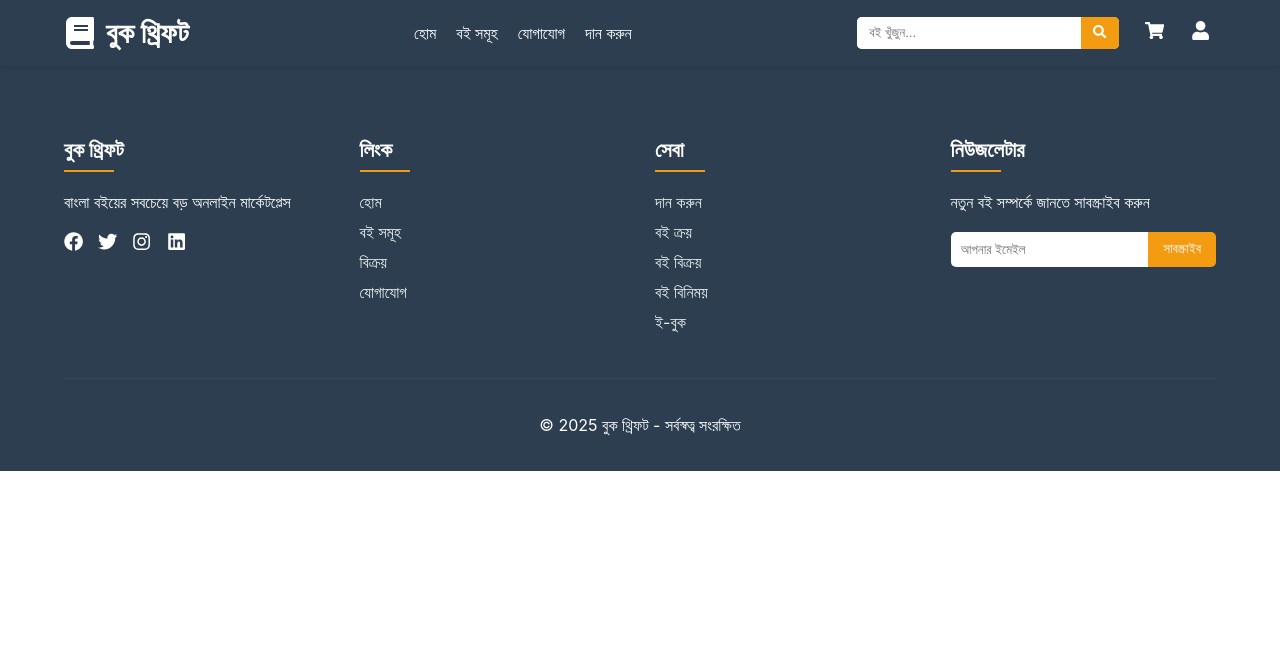
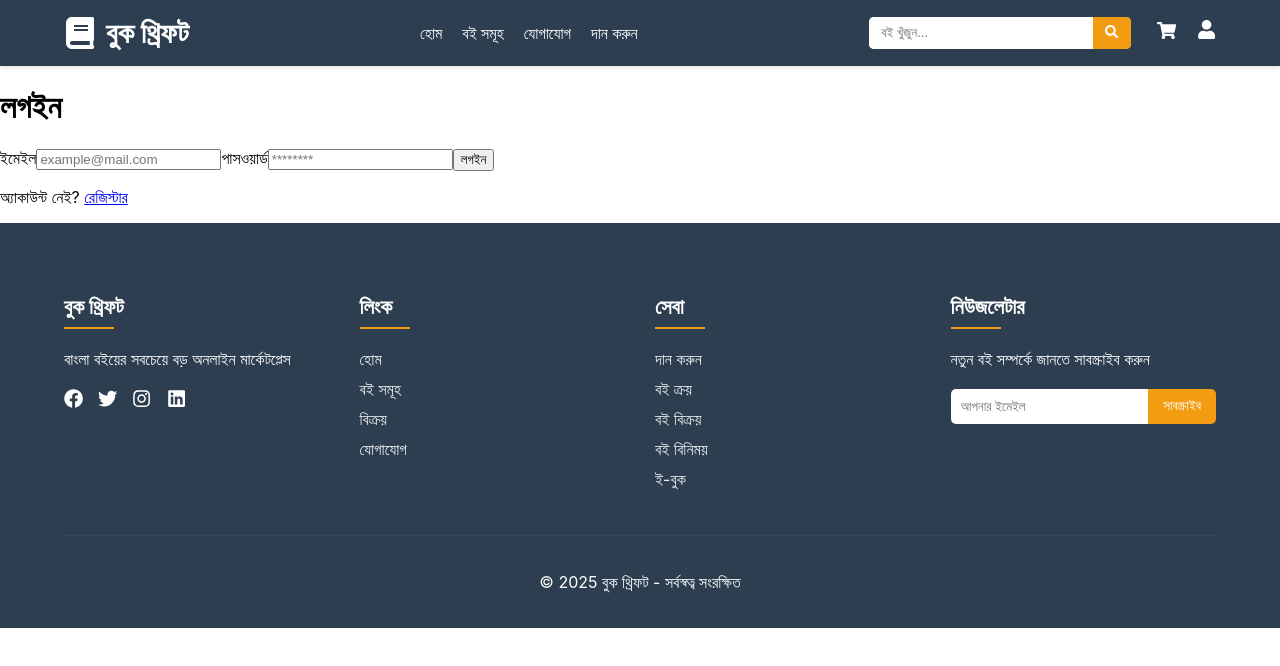
Before and after one commit to sucksatcse/bookthriftnew, a React (Create React App) app in the folder bookthrift/: page /login in a window 1280 px wide. Shown: the top 666 px of the page. Built offline with nearby package versions, Linux system fonts and the light colour scheme.

Commit message:
Added login page and updated Navbar

```diff
--- a/bookthrift/src/App.js
+++ b/bookthrift/src/App.js
@@ -8,6 +8,7 @@ import Home from './pages/Home/Home';
 import Contact from './pages/Contact/Contact';
 import Donation from './pages/Donation/Donation';
 import ProductList from './pages/ProductList/ProductList';
+import Login from './pages/Login/Login';   // ✅ new import
 
 import './styles/App.css';
 
@@ -22,6 +23,7 @@ function App() {
             <Route path="/contact" element={<Contact />} />
             <Route path="/donation" element={<Donation />} />
             <Route path="/product-list" element={<ProductList />} />
+            <Route path="/login" element={<Login />} />  {/* ✅ new route */}
           </Routes>
         </main>
         <Footer />
--- a/bookthrift/src/components/Navbar/Navbar.js
+++ b/bookthrift/src/components/Navbar/Navbar.js
@@ -54,7 +54,11 @@ function Navbar() {
         </div>
         <div className={styles.userActions}>
           <button><FaShoppingCart /></button>
-          <button><FaUser /></button>
+
+          {/* ✅ Changed from button to NavLink */}
+          <NavLink to="/login" className={styles.userButton}>
+            <FaUser />
+          </NavLink>
         </div>
       </div>
     </header>
--- a/bookthrift/src/components/Navbar/Navbar.module.css
+++ b/bookthrift/src/components/Navbar/Navbar.module.css
@@ -109,3 +109,13 @@
   color: #f39c12 !important;
   border-bottom: 2px solid #f39c12;
 }
+
+.userButton {
+  color: white;
+  font-size: 1.2rem;
+  transition: color 0.3s;
+}
+
+.userButton:hover {
+  color: #f39c12;
+}
--- /dev/null
+++ b/bookthrift/src/pages/Login/Login.js
@@ -0,0 +1,80 @@
+import React, { useState } from 'react';
+import { useNavigate, Link } from 'react-router-dom';
+import styles from './Login.module.css';
+
+export default function Login() {
+  const navigate = useNavigate();
+  const [data, setData] = useState({ email: '', password: '' });
+  const [errors, setErrors] = useState({});
+
+  const handleChange = (e) =>
+    setData((d) => ({ ...d, [e.target.name]: e.target.value }));
+
+  const validate = () => {
+    const e = {};
+    if (!data.email.trim()) e.email = 'ইমেইল লিখুন';
+    else if (!/^\S+@\S+\.\S+$/.test(data.email))
+      e.email = 'সঠিক ইমেইল লিখুন';
+    if (!data.password) e.password = 'পাসওয়ার্ড দিন';
+    return e;
+  };
+
+  const handleSubmit = (e) => {
+    e.preventDefault();
+    const v = validate();
+    setErrors(v);
+    if (Object.keys(v).length) return;
+
+    /* backend later … */
+    localStorage.setItem('demoUser', JSON.stringify({ email: data.email }));
+    navigate('/'); // pretend-login, then go home
+  };
+
+  return (
+    <div className={styles.wrapper}>
+      <div className={styles.card}>
+        <h1 className={styles.title}>লগইন</h1>
+
+        <form onSubmit={handleSubmit} noValidate>
+          <label className={styles.label}>
+            ইমেইল
+            <input
+              className={styles.input}
+              type="email"
+              name="email"
+              placeholder="example@mail.com"
+              value={data.email}
+              onChange={handleChange}
+            />
+            {errors.email && (
+              <span className={styles.error}>{errors.email}</span>
+            )}
+          </label>
+
+          <label className={styles.label}>
+            পাসওয়ার্ড
+            <input
+              className={styles.input}
+              type="password"
+              name="password"
+              placeholder="********"
+              value={data.password}
+              onChange={handleChange}
+            />
+            {errors.password && (
+              <span className={styles.error}>{errors.password}</span>
+            )}
+          </label>
+
+          <button type="submit" className={styles.submit}>
+            লগইন
+          </button>
+
+          <p className={styles.muted}>
+            অ্যাকাউন্ট নেই? <Link to="#">রেজিস্টার</Link>
+          </p>
+        </form>
+      </div>
+    </div>
+  );
+}
```
Also changed, not shown: bookthrift/src/pages/Login/Login.module.css (added).
